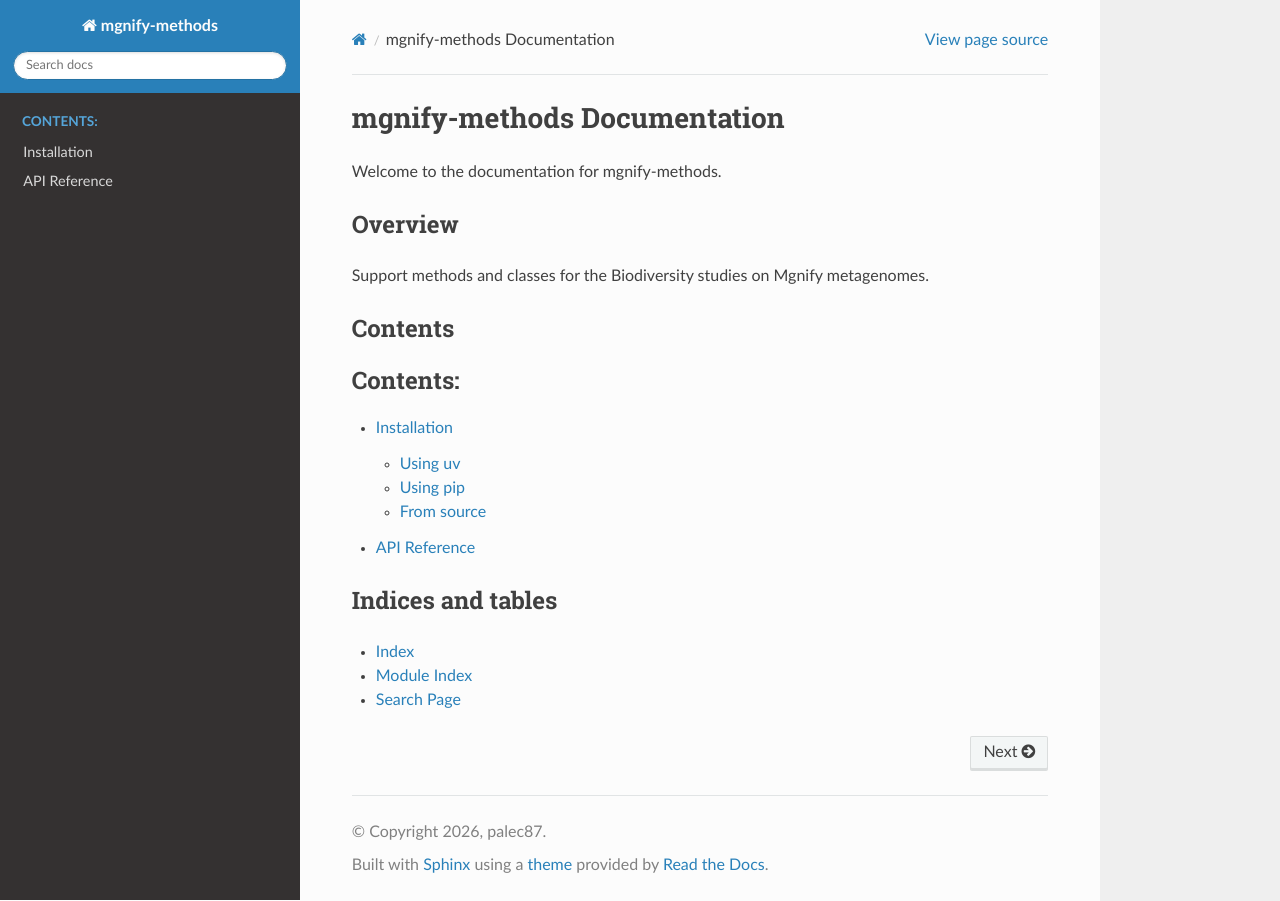
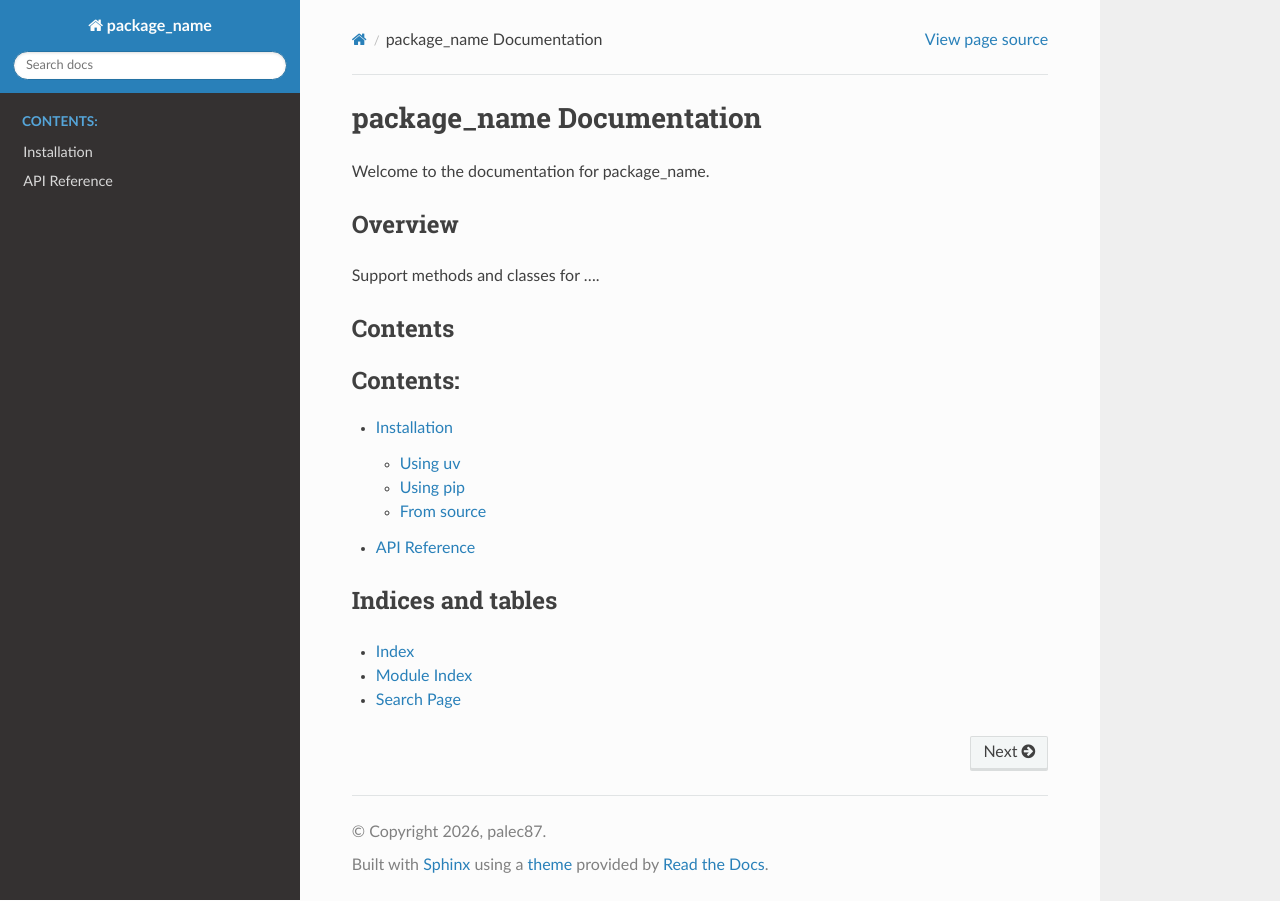
Before and after one commit to palec87/python-package-template, a Sphinx documentation site: the page built from docs/source/index.md, in a window 1280 px wide. Built offline with Sphinx 7.4.7 and the Read the Docs theme 3.1.0, drawn with Linux system fonts in a browser that asks for light colours.

Commit message:
anonymizing package

````diff
--- a/docs/source/api.md
+++ b/docs/source/api.md
@@ -1,7 +1,7 @@
 # API Reference
 
 ```{eval-rst}
-.. automodule:: mgnify_methods
+.. automodule:: package_name
    :members:
    :undoc-members:
    :show-inheritance:
--- a/docs/source/conf.py
+++ b/docs/source/conf.py
@@ -6,7 +6,7 @@
 # -- Project information -----------------------------------------------------
 # https://www.sphinx-doc.org/en/master/usage/configuration.html#project-information
 
-project = 'mgnify-methods'
+project = 'package_name'
 copyright = '2026, palec87'
 author = 'palec87'
 release = '0.1.0'
--- a/docs/source/index.md
+++ b/docs/source/index.md
@@ -1,10 +1,10 @@
-# mgnify-methods Documentation
+# package_name Documentation
 
-Welcome to the documentation for mgnify-methods.
+Welcome to the documentation for package_name.
 
 ## Overview
 
-Support methods and classes for the Biodiversity studies on Mgnify metagenomes.
+Support methods and classes for ....
 
 ## Contents
 
--- a/docs/source/installation.md
+++ b/docs/source/installation.md
@@ -3,19 +3,19 @@
 ## Using uv
 
 ```bash
-uv add mgnify-methods
+uv add package_name
 ```
 
 ## Using pip
 
 ```bash
-pip install mgnify-methods
+pip install package_name
 ```
 
 ## From source
 
 ```bash
-git clone https://github.com/palec87/mgnify-methods.git
-cd mgnify-methods
+git clone https://github.com/palec87/package_name.git
+cd package_name
 uv sync
 ```
--- a/pyproject.toml
+++ b/pyproject.toml
@@ -1,7 +1,7 @@
 [project]
-name = "mgnify-methods"
+name = "package_name"
 version = "0.1.0"
-description = "Support methods and classes for the Biodiversity studies on Mgnify metagenomes"
+description = "A brief description of the package."
 readme = "README.md"
 authors = [
     { name = "palec87", email = "palec87@users.noreply.github.com" }
````
Also changed, not shown: README.md (+4 -4 lines), src/__init__.py (renamed from src/mgnify_methods/__init__.py), 3 other files.
